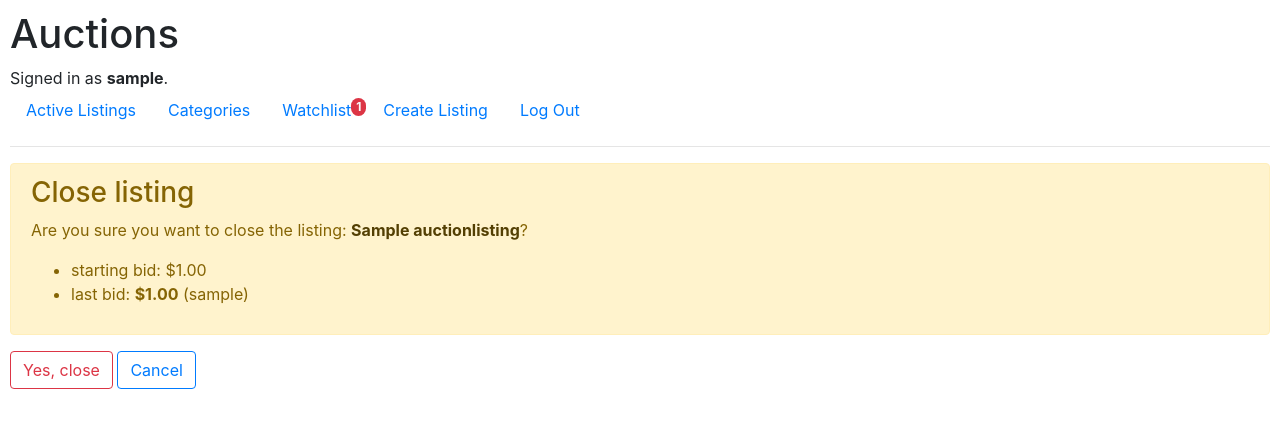
After one commit to dinaSardina/cs50w_project2_commerce, a Django app: page /auctions/1/close in a window 1280 px wide. The commit adds this page. Shown: the top 428 px of the page. Run offline with Django 3.2, Linux system fonts and the light colour scheme; a user stored in the database is signed in; tables that the repository leaves empty hold one stand-in row (values such as "Sample post"); some libraries are stand-ins or nearby versions.

Commit message:
add close listing

```diff
--- a/auctions/forms.py
+++ b/auctions/forms.py
@@ -7,7 +7,7 @@ from .models import AuctionListing, Bid
 class CreateListingForm(ModelForm):
     class Meta:
         model = AuctionListing
-        exclude = ['seller', 'watch']
+        exclude = ['seller', 'watch', 'winner', 'is_active']
 
 
 class NewBidForm(ModelForm):
--- a/auctions/models.py
+++ b/auctions/models.py
@@ -19,6 +19,8 @@ class AuctionListing(models.Model):
     starting_bid = models.DecimalField(max_digits=8, decimal_places=2, default=0)
     seller = models.ForeignKey(User, on_delete=models.CASCADE)
     watch = models.ManyToManyField(User, blank=True, related_name="watchlist")
+    is_active = models.BooleanField(default=True)
+    winner = models.ForeignKey(User, blank=True, on_delete=models.SET_NULL, related_name="win", null=True)
 
     def __str__(self):
         return f'{self.id}: {self.title} - {self.starting_bid}'
--- /dev/null
+++ b/auctions/templates/auctions/close_listing.html
@@ -0,0 +1,20 @@
+{% extends "auctions/layout.html" %}
+
+{% block body %}
+<div class="alert alert-warning" role="alert">
+<h3>Close listing</h3>
+
+<p>Are you sure you want to close the listing: <a href="{% url 'listing-page' listing.id %}" class="alert-link">{{ listing.title }}</a>?</p>
+<ul>
+  <li>starting bid: ${{ listing.starting_bid }}</li>
+  <li>last bid: <b>${{ last_bid.bid }}</b> ({{ last_bid.bidder }})</li>
+</ul>
+</div>
+
+<form action="" method="POST">
+  {% csrf_token %}
+  <input class="btn btn-outline-danger" name="yes" type="submit" value="Yes, close">
+  <input class="btn btn-outline-primary" name="no" type="submit" value="Cancel">
+
+</form>
+{% endblock %}
--- a/auctions/urls.py
+++ b/auctions/urls.py
@@ -10,5 +10,6 @@ urlpatterns = [
     path("auctions/<int:listing_id>", views.listing_page, name='listing-page'),
     path("auctions/create", views.create_listing, name='create-listing'),
     path("auctions/<int:listing_id>/switch_watchlist", views.switch_watchlist, name="switch-w"),
-    path("watchlist", views.watchlist, name="watchlist")
+    path("watchlist", views.watchlist, name="watchlist"),
+    path("auctions/<int:listing_id>/close", views.close_listing, name='close'),
 ]
--- a/auctions/views.py
+++ b/auctions/views.py
@@ -77,6 +77,7 @@ def listing_page(request, listing_id):
     comments = Comment.objects.filter(listing=listing_id)
     user = request.user
     bids = Bid.objects.filter(listing=listing_id)
+    last_bid = bids.last()
     if bids:
         max_bid = bids.aggregate(Max('bid'))['bid__max']
         bid_count = bids.count()
@@ -88,7 +89,6 @@ def listing_page(request, listing_id):
         'listing': listing,
         'comments': comments,
         'wl': listing in user.watchlist.all() if user.is_authenticated else None,
-        'bids': bids,
         'max_bid': round(max_bid, 2),
         'bid_count': bid_count,
         'bid_form': NewBidForm(),
@@ -166,3 +166,23 @@ def watchlist(request):
     return render(request, 'auctions/watchlist.html', {
         'watchlist': user_wl,
     })
+
+
+@login_required
+def close_listing(request, listing_id):
+    listing = AuctionListing.objects.get(id=listing_id)
+    bids = Bid.objects.filter(listing=listing_id)
+    last_bid = bids.last()
+
+    if request.method == "POST":
+        if request.POST.get('yes'):
+            listing.is_active = False
+            listing.winner = last_bid.bidder
+            listing.save()
+            return HttpResponseRedirect(reverse('index'))
+        else:
+            return HttpResponseRedirect(reverse('listing-page', args=[listing_id]))
+    return render(request, 'auctions/close_listing.html', {
+        'listing': listing,
+        'last_bid': last_bid,
+    })
```
Also changed, not shown: auctions/templates/auctions/listing_page.html (+7 -0 lines).
